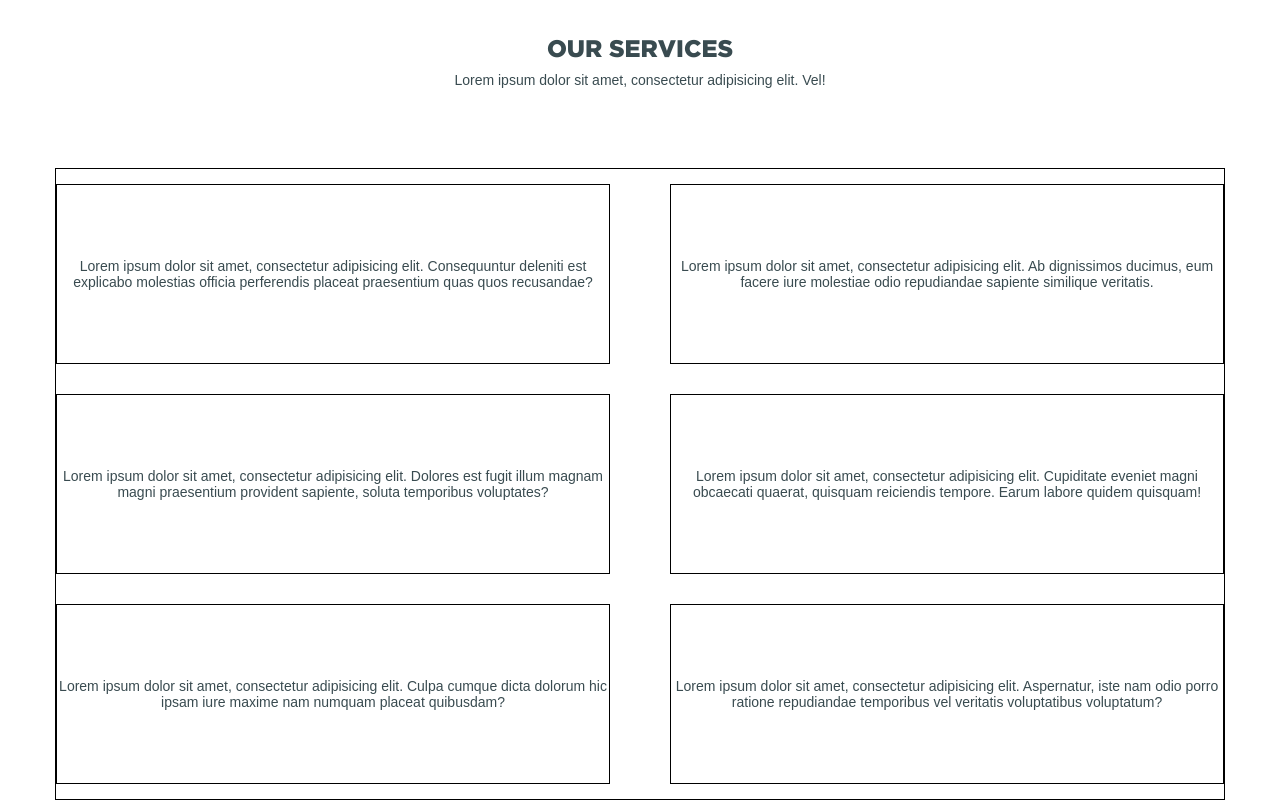
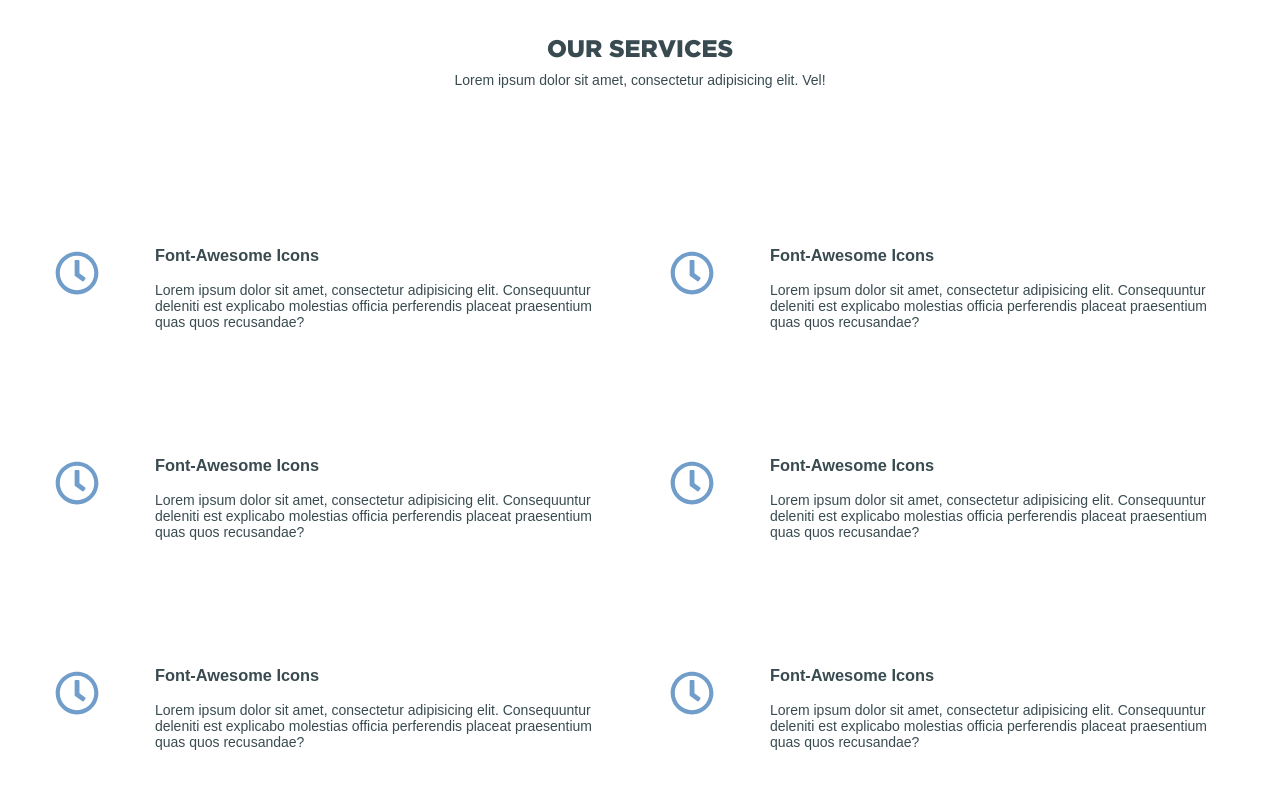
Before and after one commit to MykolajKrusser/PSD-to-HTML-Business-Layout, a plain HTML site: page index.html in a window 1280 px wide. Shown: the part 942-1742 px from the top of the page. Drawn offline with Linux system fonts and the light colour scheme.

Commit message:
Add files via upload

```diff
--- a/assets/css/_services.scss
+++ b/assets/css/_services.scss
@@ -15,15 +15,50 @@
       @extend %flex;
       @extend %wrapper;
       flex-direction: row;
-      border: 1px solid black;
       margin-top: 80px;
       max-width: 1170px;
       justify-content: space-between;
       div{
+        @extend %flex;
+        flex-direction: row;
+        justify-content: space-between;
         height: 180px;
-        width: calc(50% - 30px);
+
         margin: 15px 0;
+        &.col{
+          width: calc(50% - 30px);
+        }
+        .svg-inline--fa{
+          width: 3.15em;
+          height: 3.15em;
+          color: $iconColor;
+          margin-bottom: 30px;
+        }
+        div{
+          @extend %flex;
+          flex-direction: column;
+          width: 82%;
+          text-align: left;
+          padding: 48px 0;
+          color: $textColor;
+          font-family: $ff;
+          font-size: $fz;
+          h3{
+            width: 100%;
+          }
+          p{
+            width: 100%;
+          }
+        }
       }
     }
   }
 }
+@media screen and (max-width: 1024px){
+  #our_services div div div.col{
+    width: calc(100% - 0px);
+  }
+  #our_services div div div div{
+    padding: 30px 0;
+  }
+}
--- a/assets/css/_settings.scss
+++ b/assets/css/_settings.scss
@@ -1,11 +1,12 @@
 @charset "utf-8";
 $btnColor: #ffbb42;
 $textColor: #394b50;
+$iconColor:#709dca;
 
 $fz: 14px;
-/*
-main fonts
- */
+//main fonts//
+
+
 $ff: 'OpenSans', sans-serif;
 /*
 lato fore h2
--- a/assets/css/style.scss
+++ b/assets/css/style.scss
@@ -122,4 +122,20 @@ header{
       }
     }
 }
+@media screen and (max-width: 1024px){
+  header .wrapper div:first-of-type{
+    width: 100%;
+  }
+  nav div{
+    width: 100%;
+    justify-content: center;
+  }
+  nav div a{
+    margin: 0;
+    padding: 10px 4px;
+  }
+  nav img{
+    display: none;
+  }
+}
 @import "services";
--- a/index.html
+++ b/index.html
@@ -5,6 +5,7 @@
     <meta name="viewport" content="width=device-width, initial-scale=1.0">
     <meta name="author" content="Mykolaj Krusser">
     <link type="text/css" href="assets/css/style.css" rel="stylesheet">
+    <script defer src="https://use.fontawesome.com/releases/v5.0.9/js/all.js" integrity="sha384-8iPTk2s/jMVj81dnzb/iFR2sdA7u06vHJyyLlAd4snFpCl/SnyUjRrbdJsw1pGIl" crossorigin="anonymous"></script>
     <title>Business Theme</title>
 </head>
 <body>
@@ -15,7 +16,7 @@
         <a href="#">service</a>
         <a href="#">about us</a>
         <a href="#">pricing table</a>
-        <a href="#">how it work</a>
+        <a href="#">how it works</a>
         <a href="#">happy clients</a>
         <a href="#">contact us</a>
     </div>
@@ -45,12 +46,66 @@
         <h2>our services</h2>
         <p>Lorem ipsum dolor sit amet, consectetur adipisicing elit. Vel!</p>
         <div>
-            <div>Lorem ipsum dolor sit amet, consectetur adipisicing elit. Consequuntur deleniti est explicabo molestias officia perferendis placeat praesentium quas quos recusandae?</div>
-            <div>Lorem ipsum dolor sit amet, consectetur adipisicing elit. Ab dignissimos ducimus, eum facere iure molestiae odio repudiandae sapiente similique veritatis.</div>
-            <div>Lorem ipsum dolor sit amet, consectetur adipisicing elit. Dolores est fugit illum magnam magni praesentium provident sapiente, soluta temporibus voluptates?</div>
-            <div>Lorem ipsum dolor sit amet, consectetur adipisicing elit. Cupiditate eveniet magni obcaecati quaerat, quisquam reiciendis tempore. Earum labore quidem quisquam!</div>
-            <div>Lorem ipsum dolor sit amet, consectetur adipisicing elit. Culpa cumque dicta dolorum hic ipsam iure maxime nam numquam placeat quibusdam?</div>
-            <div>Lorem ipsum dolor sit amet, consectetur adipisicing elit. Aspernatur, iste nam odio porro ratione repudiandae temporibus vel veritatis voluptatibus voluptatum?</div>
+            <div class="col">
+                <i class="far fa-clock"></i>
+                <div>
+                    <h3>
+                        Font-Awesome Icons
+                    </h3>
+                    <p>Lorem ipsum dolor sit amet, consectetur adipisicing elit. Consequuntur deleniti est explicabo molestias officia perferendis placeat praesentium quas quos recusandae?
+                    </p>
+                </div>
+            </div>
+            <div class="col">
+                <i class="far fa-clock"></i>
+                <div>
+                    <h3>
+                        Font-Awesome Icons
+                    </h3>
+                    <p>Lorem ipsum dolor sit amet, consectetur adipisicing elit. Consequuntur deleniti est explicabo molestias officia perferendis placeat praesentium quas quos recusandae?
+                    </p>
+                </div>
+            </div>
+            <div class="col">
+                <i class="far fa-clock"></i>
+                <div>
+                    <h3>
+                        Font-Awesome Icons
+                    </h3>
+                    <p>Lorem ipsum dolor sit amet, consectetur adipisicing elit. Consequuntur deleniti est explicabo molestias officia perferendis placeat praesentium quas quos recusandae?
+                    </p>
+                </div>
+            </div>
+            <div class="col">
+                <i class="far fa-clock"></i>
+                <div>
+                    <h3>
+                        Font-Awesome Icons
+                    </h3>
+                    <p>Lorem ipsum dolor sit amet, consectetur adipisicing elit. Consequuntur deleniti est explicabo molestias officia perferendis placeat praesentium quas quos recusandae?
+                    </p>
+                </div>
+            </div>
+            <div class="col">
+                <i class="far fa-clock"></i>
+                <div>
+                    <h3>
+                        Font-Awesome Icons
+                    </h3>
+                    <p>Lorem ipsum dolor sit amet, consectetur adipisicing elit. Consequuntur deleniti est explicabo molestias officia perferendis placeat praesentium quas quos recusandae?
+                    </p>
+                </div>
+            </div>
+            <div class="col">
+                <i class="far fa-clock"></i>
+                <div>
+                    <h3>
+                        Font-Awesome Icons
+                    </h3>
+                    <p>Lorem ipsum dolor sit amet, consectetur adipisicing elit. Consequuntur deleniti est explicabo molestias officia perferendis placeat praesentium quas quos recusandae?
+                    </p>
+                </div>
+            </div>
         </div>
     </div>
 </section>
```
Also changed, not shown: assets/css/style.css, 1 other file.
